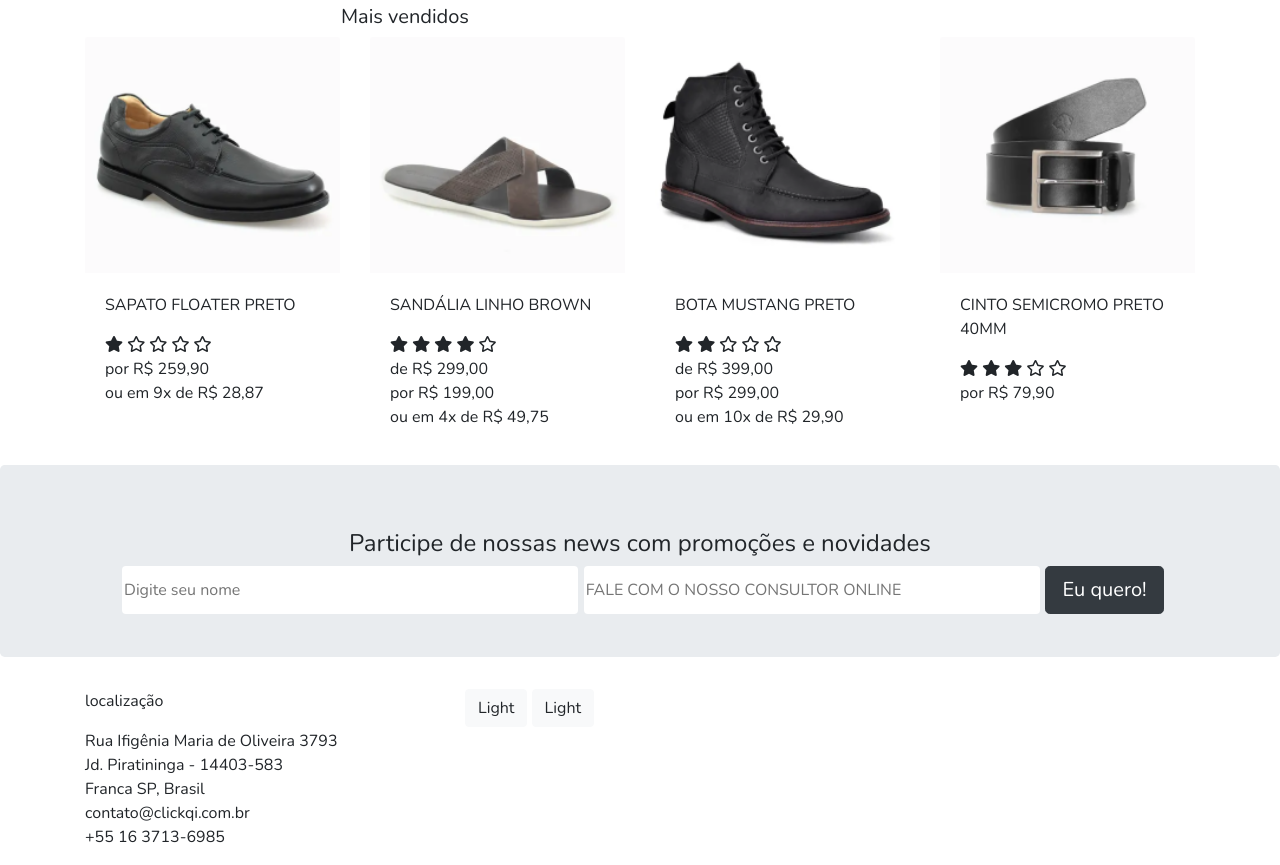
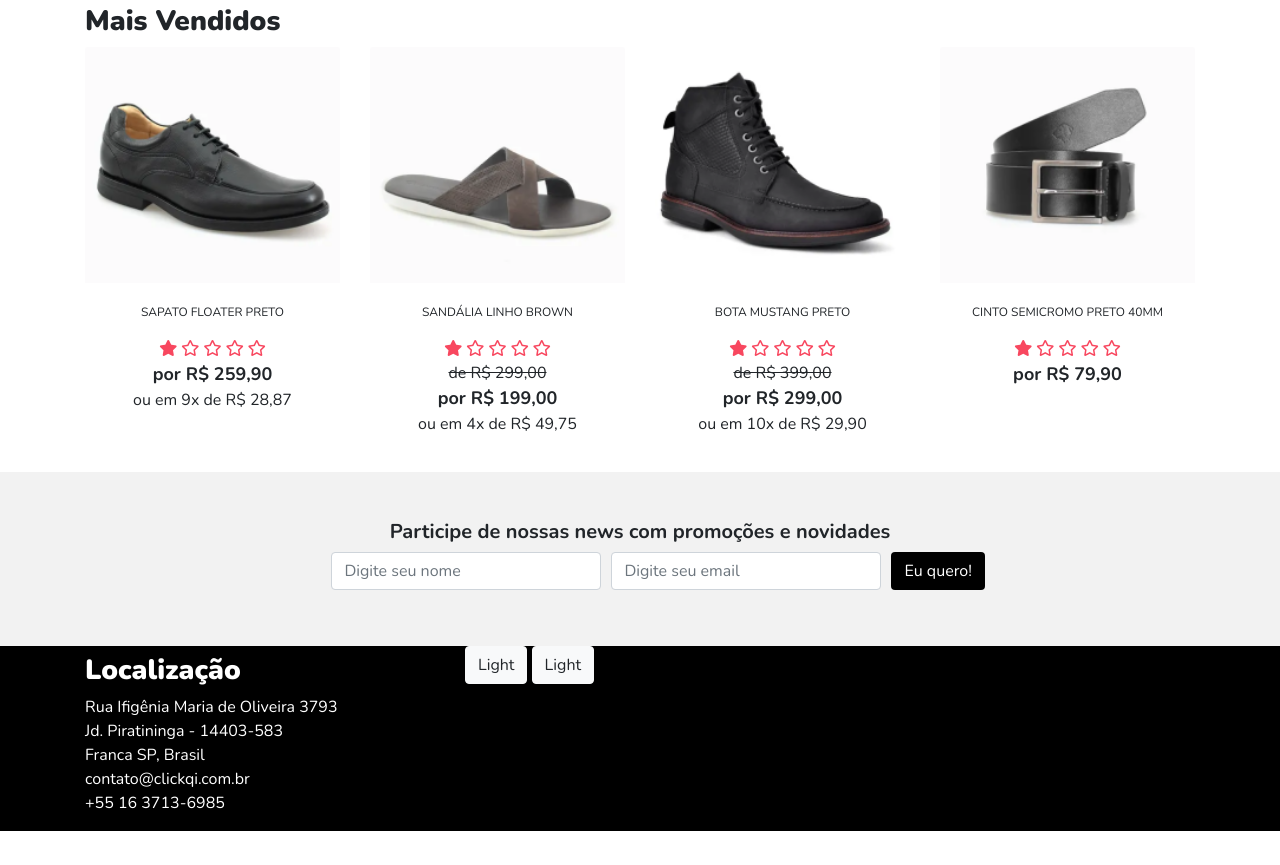
Before and after one commit to GustavoHenriqueSilva9/Projeto-Corebiz, a plain HTML site: page index.html in a window 1280 px wide. Shown: the part 483-1348 px from the top of the page. After the commit the page ends 1314 px from the top, so only its background shows below. Drawn offline with nearby package versions, Linux system fonts and the light colour scheme; no server answers.

Commit message:
Atualização 4.0

```diff
--- a/index.html
+++ b/index.html
@@ -62,7 +62,6 @@
   </header>
 
   <div id="carouselExampleControls" class="carousel slide" data-ride="carousel" class="banners">
-
     <div class="carousel-inner">
       <div class="carousel-item active">
         <!-- Imagem do banner 'preto'-->
@@ -75,13 +74,15 @@
         <img class="d-block float-right w-50" id="banner2" src="assets/banner1.png" alt="Primeiro Slide ">
       </div>
     </div>
-
-    <h5 class="mt-2 " id="maisVendidos">Mais vendidos</h5>
+  </div>
 
   <div class="container">
     <div class="row">
-        <div class="col-lg-3 card" style="width: 18rem;">
-          <img class="card-img-top" src="assets/sapato.png" alt="Imagem de capa do card">
+      <div class="col-12">
+        <h5 class="mt-2 titulo">Mais Vendidos</h5>
+        <div class="card-deck text-center">
+          <div class="card">
+            <img class="card-img-top img-fluid" src="assets/sapato.png" alt="Imagem de capa do card">
             <div class="card-body">
               <p class="card-text">SAPATO FLOATER PRETO</p>
               <i class="fas fa-star"></i>
@@ -89,75 +90,83 @@
               <i class="far fa-star"></i>
               <i class="far fa-star"></i>
               <i class="far fa-star"></i>
-            <p>por R$ 259,90<br>ou em 9x de R$ 28,87</p>
-
+              <p><strong style="font-size: 18px;">por R$ 259,90</strong><br>ou em 9x de R$ 28,87</p>
             </div>
           </div>
-
-        <div class="col-lg-3 card" style="width: 18rem;">
-          <img class="card-img-top off" src="assets/chinela.png" alt="Imagem de capa do card">
+          <div class="card">
+            <img class="card-img-top img-fluid" src="assets/chinela.png" alt="Imagem de capa do card">
             <div class="card-body">
               <p class="card-text">SANDÁLIA LINHO BROWN</p>
-            <i class="fas fa-star"></i>
-            <i class="fas fa-star"></i>
-            <i class="fas fa-star"></i>
-            <i class="fas fa-star"></i>
-            <i class="far fa-star"></i>
-            <p>de R$ 299,00 <br>por R$ 199,00<br>ou em 4x de R$ 49,75</p>
-          </div>
-        </div>
-
-        <div class="col-lg-3 card" style="width: 18rem;">
-          <img class="card-img-top off" src="assets/bota.png" alt="Imagem de capa do card">
-          <div class="card-body">
-            <p class="card-text">BOTA MUSTANG PRETO</p>
-            <i class="fas fa-star"></i>
               <i class="fas fa-star"></i>
               <i class="far fa-star"></i>
               <i class="far fa-star"></i>
               <i class="far fa-star"></i>
-            <p>de R$ 399,00<br>por R$ 299,00<br>ou em 10x de R$ 29,90</p>
+              <i class="far fa-star"></i>
+              <p> <span style="text-decoration: line-through">de R$ 299,00</span> <br> <strong style="font-size: 18px;">por R$ 199,00</strong> <br>ou em 4x de R$ 49,75</p>
             </div>
           </div>
-
-        <div class="col-lg-3 card" style="width: 18rem;">
-          <img class="card-img-top" src="assets/cinto.png" alt="Imagem de capa do card">
+          <div class="card">
+            <img class="card-img-top img-fluid" src="assets/bota.png" alt="Imagem de capa do card">
+            <div class="card-body">
+              <p class="card-text">BOTA MUSTANG PRETO</p>
+              <i class="fas fa-star"></i>
+              <i class="far fa-star"></i>
+              <i class="far fa-star"></i>
+              <i class="far fa-star"></i>
+              <i class="far fa-star"></i>
+              <p><span style="text-decoration: line-through">de R$ 399,00</span><br><strong style="font-size: 18px;">por R$ 299,00</strong><br>ou em 10x de R$
+                29,90</p>
+            </div>
+          </div>
+          <div class="card">
+            <img class="card-img-top img-fluid" src="assets/cinto.png" alt="Imagem de capa do card">
             <div class="card-body">
               <p class="card-text">CINTO SEMICROMO PRETO 40MM</p>
               <i class="fas fa-star"></i>
-            <i class="fas fa-star"></i>
-            <i class="fas fa-star"></i>
               <i class="far fa-star"></i>
               <i class="far fa-star"></i>
-            <p>por R$ 79,90</p>
+              <i class="far fa-star"></i>
+              <i class="far fa-star"></i>
+              <p><strong style="font-size: 18px;">por R$ 79,90</strong></p>
+            </div>
+          </div>
         </div>
       </div>
     </div>
   </div>
 
-    <div class="jumbotron">
-      <div>
+  <div class="fundo pt-5">
     <div class="container">
-          <h4 class="text-center">Participe de nossas news com promoções e novidades</h4>
-
-          <form class="row justify-content-center">
-
-            <input class="formNews inputForm" type="text" name="name" placeholder="Digite seu nome" required><br>
-
-            <input class="formNews inputForm" type="email" name="e-mail" placeholder="FALE COM O NOSSO CONSULTOR ONLINE" required>
-
-            <button class="btn btn-dark btn-lg formNews" type="submit" value="Submit">Eu quero!</button>
+      <div class="row">
+        <div class="col-12">
+          <form id="formulario">
+            <h5 class="text-center"><strong>Participe de nossas news com promoções e novidades</strong></h5>
+            <div class="form-row">
+              <div class="col-md-3" style="margin-right: -3%;"></div>
+              <div class="form-group col-12 col-md-3">
+                <input class="form-control" type="text" name="name" placeholder="Digite seu nome" required><br>
+              </div>
+              <div class="form-group col-12 col-md-3">
+                <input class="form-control" type="email" name="e-mail" placeholder="Digite seu email"
+                  required>
+              </div>
+              <div class="form-group col-12 col-md-2">
+                <button class="btn fundo-dark" type="submit" id="submit">Eu quero!</button>
+              </div>
+            </div>
           </form>
         </div>
       </div>
     </div>
+  </div>
+
 
   <!--Rodape-->
-    <footer>
+  <footer class="fundo-dark">
     <div class="container">
       <div class="row">
         <div class="col-lg-4">
-            <p>localização</p>
+          <h5 class="mt-2 titulo">Localização</h5>
           <p>Rua Ifigênia Maria de Oliveira 3793 <br>
             Jd. Piratininga - 14403-583 <br>
             Franca SP, Brasil <br>
--- a/styles.css
+++ b/styles.css
@@ -28,9 +28,9 @@ body{
     flex-direction:row;
 }
 
-#maisVendidos{
-    margin-left: 341px;
-    font-style: bolder;
+.titulo{
+    font-weight: 900;
+    font-size: 28px;
 }
 .text-banner{
     position: absolute;
@@ -40,18 +40,6 @@ body{
 .card{
     border: none!important;
 }
-.jumbotron{
-    height: 146px;
-    padding-bottom:10% ;
-}
-.formNews{
-    margin-left: 0.5%;
-}
-.inputForm{
-    border-radius: 4px;
-    border: none;
-    width: 40%;
-}
 
 @media all and (max-width:767px){
     #banner2{
@@ -59,3 +47,20 @@ body{
         height: 40%;
     }
 }
+
+.fundo{
+    background-color: #F2F2F2;
+}
+
+.fundo-dark{
+    background-color: black !important;
+    color: white;
+}
+
+.fa-star{
+    color: #F8475F;
+}
+
+.card-text{
+    font-size: 12px;
+}
```
Lines whose indentation alone changed are shown as unchanged.
